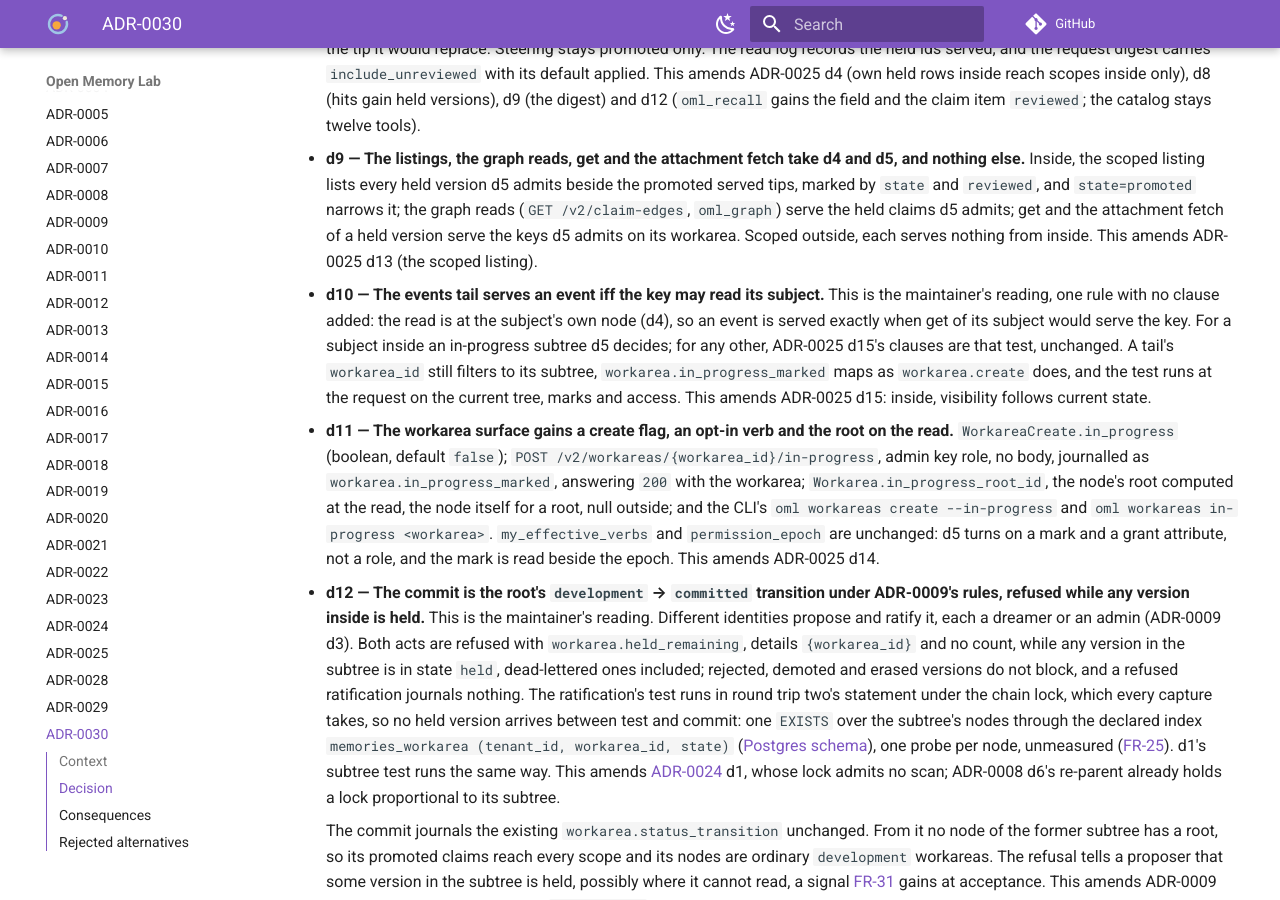
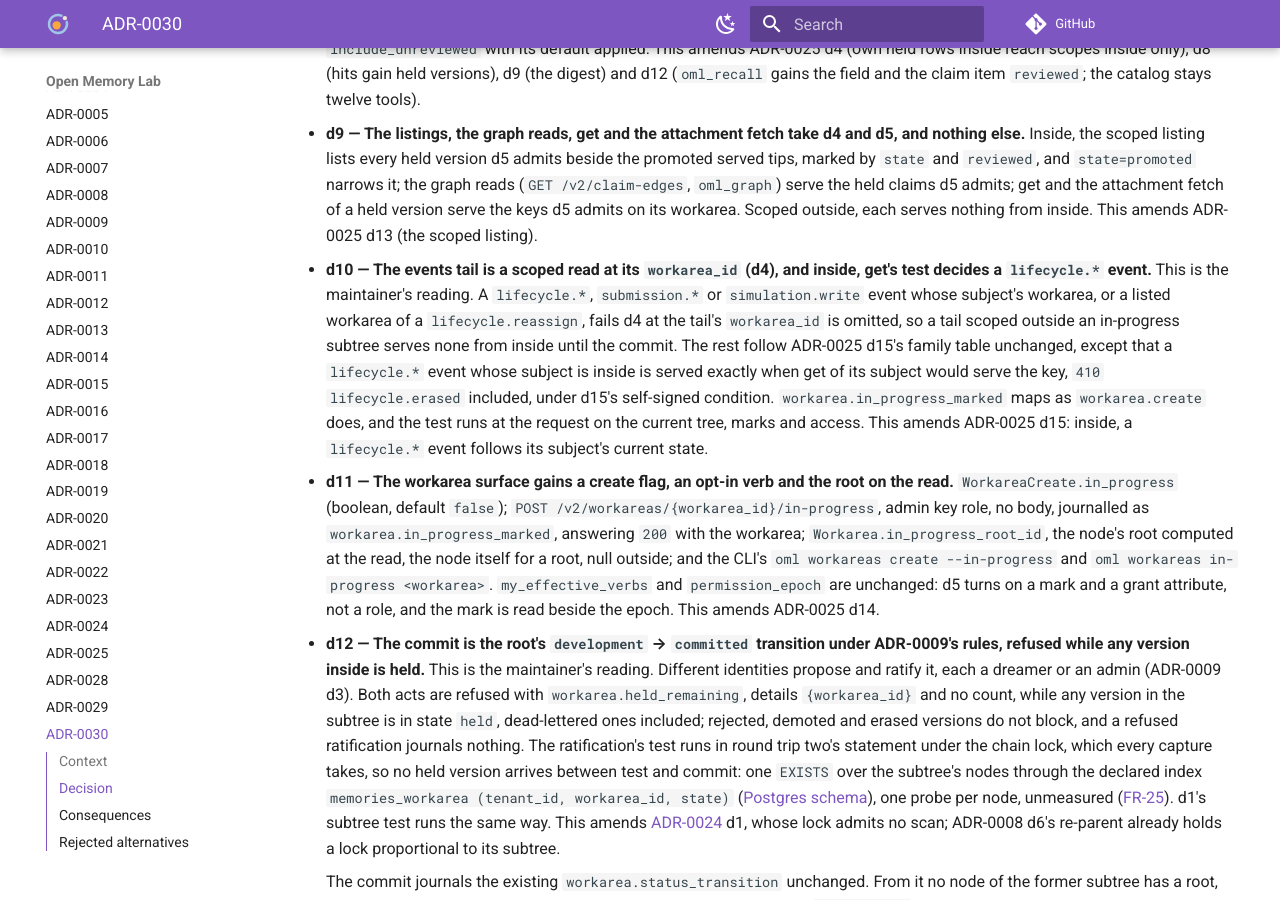
Before and after one commit to e8kor/open-memory-lab, an MkDocs documentation site: the page built from docs/adr/ADR-0030-in-progress-workareas.md, in a window 1280 px wide and 900 px high, scrolled down 3557 px. Built offline with MkDocs 1.6.1 and Material for MkDocs 9.7.7, drawn with Linux system fonts in a browser that asks for light colours; comment, search, counter and statistics services are not loaded; some of the changed text lies outside the part shown.

Commit message:
Serve a tail scoped outside an in-progress subtree none of its claims' events before the commit, refuse only the re-parents ADR-0030 d2 names, and let include_unreviewed add the key's own held versions inside, in proposed ADR-0030 and its contract surfaces (ADR-0030)
Review found that d4 counted one event as a read with no scope although the tail is scoped by its workarea_id, so a tail scoped above a subtree served the events of its claims before the commit, against the maintainer's decision 4 and P-R3-BOUNDARY. d10 now applies d4 at the tail's workarea_id and keeps get's test, under d15's self-signed condition, for lifecycle.* events inside alone, the family table's other rows unchanged. errors.md refused moving an in-progress root under an ordinary parent, which d2, the HTTP API and openapi.yaml allow; the recall field's two surfaces said other keys where d8 says any author; and the record cited the unmerged feat/in-progress-domain module, which predates d1, d2, d4 and d12, as the authority for d2.

```diff
--- a/docs/adr/ADR-0030-in-progress-workareas.md
+++ b/docs/adr/ADR-0030-in-progress-workareas.md
@@ -96,10 +95,10 @@
   marks.** This is the maintainer's reading, declared here once; every other page links here. A
   read at node N may serve a row whose workarea is D only if D has no root, or N has D's root: D
   lies outside every in-progress subtree, or N lies inside D's. A **scoped read** (recall, the
-  scoped listing, the graph reads) serves the **served node set**, the nodes of subtree(N) the
-  key reads today that pass at N, so a read scoped outside leaves every subtree out whole. A
-  **read with no scope** (get by id, the lineage read, the attachment fetch, one event) is at the
-  row's own node, which always passes, and d5 decides who reads a held row. Related rows, a
+  scoped listing, the graph reads, the events tail) serves the **served node set**, the nodes of
+  subtree(N) the key reads today that pass at N, so a read scoped outside leaves every subtree
+  out whole. A **read with no scope** (get by id, the lineage read, the attachment fetch) is at
+  the row's own node, which always passes, and d5 decides who reads a held row. Related rows, a
   lineage closure's and every read's `derives_from` and `replaces`, take the decision at the
   subject's node or the scope node, and a submission reads its `derives_from` targets at its
   resolved workarea. Grants, denials, the simulation predicate
@@ -186,13 +185,16 @@
   fetch of a held version serve the keys d5 admits on its workarea. Scoped outside, each serves
   nothing from inside. This amends ADR-0025 d13 (the scoped listing).
 
-- **d10 — The events tail serves an event iff the key may read its subject.** This is the
-  maintainer's reading, one rule with no clause added: the read is at the subject's own node
-  (d4), so an event is served exactly when get of its subject would serve the key. For a subject
-  inside an in-progress subtree d5 decides; for any other, ADR-0025 d15's clauses are that test,
-  unchanged. A tail's `workarea_id` still filters to its subtree, `workarea.in_progress_marked`
-  maps as `workarea.create` does, and the test runs at the request on the current tree, marks and
-  access. This amends ADR-0025 d15: inside, visibility follows current state.
+- **d10 — The events tail is a scoped read at its `workarea_id` (d4), and inside, get's test
+  decides a `lifecycle.*` event.** This is the maintainer's reading. A `lifecycle.*`,
+  `submission.*` or `simulation.write` event whose subject's workarea, or a listed workarea of a
+  `lifecycle.reassign`, fails d4 at the tail's `workarea_id` is omitted, so a tail scoped outside
+  an in-progress subtree serves none from inside until the commit. The rest follow ADR-0025 d15's
+  family table unchanged, except that a `lifecycle.*` event whose subject is inside is served
+  exactly when get of its subject would serve the key, `410 lifecycle.erased` included, under
+  d15's self-signed condition. `workarea.in_progress_marked` maps as `workarea.create` does, and
+  the test runs at the request on the current tree, marks and access. This amends ADR-0025 d15:
+  inside, a `lifecycle.*` event follows its subject's current state.
 
 - **d11 — The workarea surface gains a create flag, an opt-in verb and the root on the read.**
   `WorkareaCreate.in_progress` (boolean, default `false`); `POST
@@ -259,15 +261,14 @@
   until the commit; for `crew/oml`, every promoted claim in it.
 - **The commit waits on review**: one held claim no eligible reviewer can judge holds the whole
   subtree until it is reviewed, dead-lettered and re-enqueued, or erased.
-- **Get and the tail read at the row's node** (d4, d10): a key with reader access on an ancestor
-  can get a promoted claim inside by id, and sees its events on a tail scoped above it, before the
-  commit, and a held one when d5 admits it; recall, the listings and the graph reads scoped
-  outside serve nothing from inside. Inside, the tail follows current state, so a range re-read
-  after a rejection or the commit can omit an event it showed.
+- **Get reads at the row's node** (d4): a key with reader access on an ancestor can get a
+  promoted claim inside by id before the commit, and a held one when d5 admits it; recall, the
+  listings, the graph reads and the tail scoped outside serve nothing from inside. Inside, the
+  tail follows current state (d10), so a range re-read after a rejection or the commit can omit
+  an event it showed.
 - **Two tests run under the chain lock** (d1, d12), one probe per subtree node, unmeasured
   (FR-25), and **a future serving index meets d7's requirements**, which rule out one shared
-  approximate graph filtered after its ceiling. **All of it is unbuilt**: the domain's boundary
-  refusals sit on the unmerged `feat/in-progress-domain` branch, and no use case calls them.
+  approximate graph filtered after its ceiling. **All of it is unbuilt.**
 
 **Process obligations**
 
@@ -315,7 +316,7 @@
 | **d7 — Held claims inside scored by text alone, as own held rows are** | Ratification would raise them in every reader's results, so review would reorder results (R3). |
 | **d8 — Refuse `include_unreviewed: true` where a grant blocks** | An agent configured once would fail recalls over a narrowing its grants already make. |
 | **d8 — A separate list of held hits, or held steering in segment 1** | A list needs its own order and budget share (ADR-0025 d4's rejected segment); steering no one reviewed, served first and never cut, is the most privileged place for the least checked text. |
-| **d10 — A third tail clause for in-progress subjects, or outside tails that omit them** | Grafted onto "(a) or (b), and no other", the clause was unreachable; an event is a read at its subject's node, as get is (d4), and two rules for one read would drift. |
+| **d10 — An event read at its subject's own node, as get is, or a third tail clause for in-progress subjects** | The first serves the events of a subtree's claims to a tail scoped above it before the commit (decision 4, `P-R3-BOUNDARY`); grafted onto "(a) or (b), and no other", the second was unreachable. |
 | **d11 — An `in_progress` field, or a `reads_unreviewed` field, on the workarea read** | On the create body `in_progress` asks for the mark, so one name would mean two things; each served claim carries `reviewed` and `include_unreviewed` only narrows, so an agent needs no prior answer. |
 | **d12 — An admin-only commit** | ADR-0009 d3 already takes two identities, and a ceiling that depends on the node would need a new step in the refusal order. |
 | **d12 — Per-claim contribution, held claims left over, or rejecting them at the commit** | The maintainer chose whole-workarea; leftovers would leave unreviewed; an automatic rejection records verdicts no reviewer gave (ADR-0025 d10). |
```
Also changed, not shown: other parts of docs/adr/ADR-0030-in-progress-workareas.md (+2 -3 lines), docs/api/errors.md (+1 -1 lines), docs/api/http-api.md (+15 -10 lines), docs/api/openapi.yaml (+6 -6 lines).
